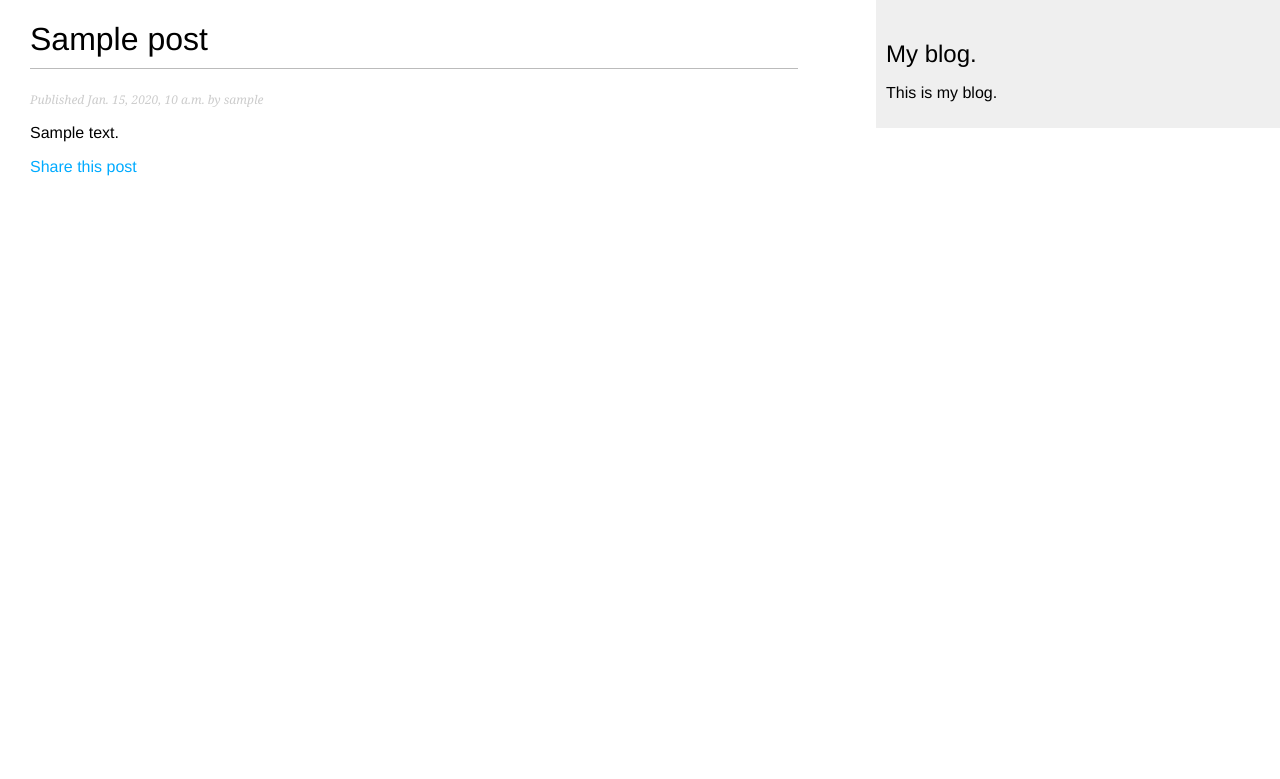
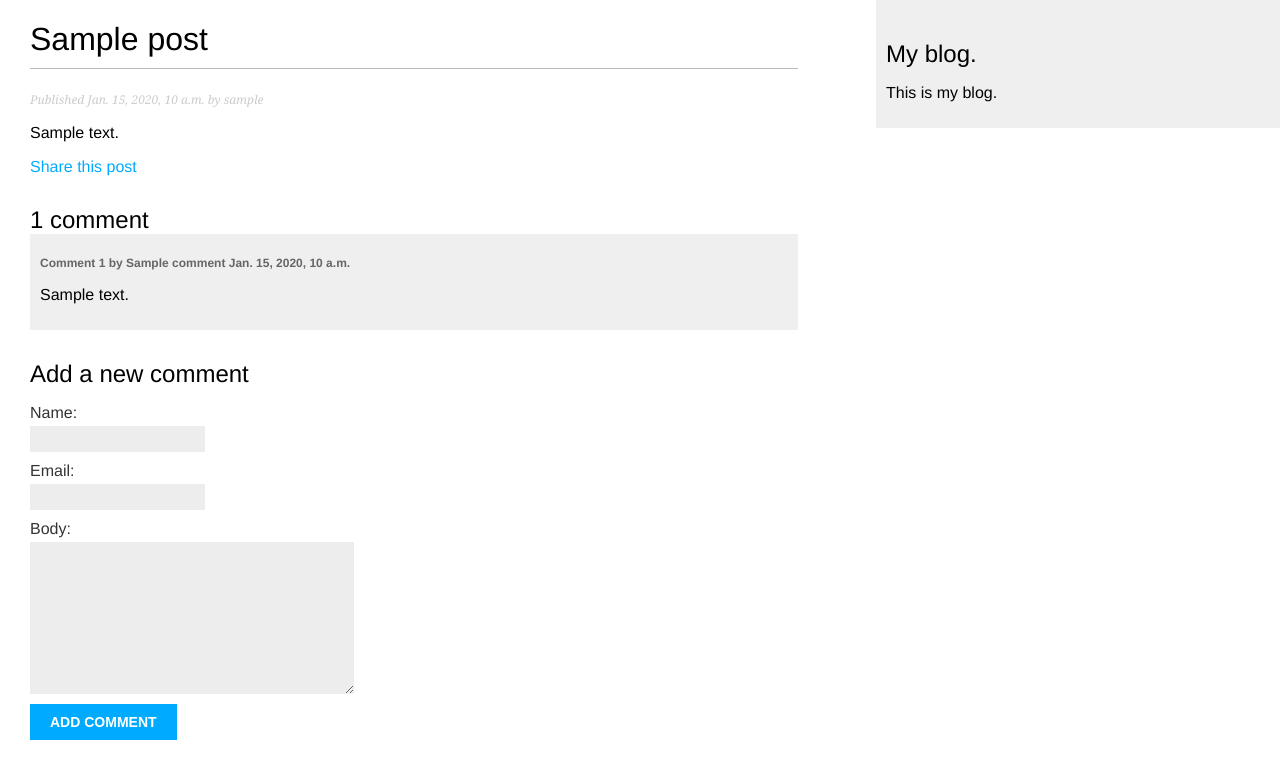
Before and after one commit to GalRavil/dj_pr_01, a Django app: a page that uses blog/templates/blog/post/detail.html in a window 1280 px wide. Shown: the top 779 px of the page. Run offline with Django 3.2, Linux system fonts and the light colour scheme; tables that the repository leaves empty hold one stand-in row (values such as "Sample post").

Commit message:
+ comment system

```diff
--- a/blog/forms.py
+++ b/blog/forms.py
@@ -1,7 +1,16 @@
 from django import forms
+
+from .models import Comment
+
 
 class EmailPostForm(forms.Form):
     name = forms.CharField(max_length=25)
     email = forms.EmailField()
     to = forms.EmailField()
     comments = forms.CharField(required=False, widget=forms.Textarea)
+
+
+class CommentForm(forms.ModelForm):
+    class Meta:
+        model = Comment
+        fields = ('name', 'email', 'body')
--- a/blog/models.py
+++ b/blog/models.py
@@ -41,3 +41,19 @@ class Post(models.Model):
 
     def __str__(self):
         return self.title
+
+
+class Comment(models.Model):
+    post = models.ForeignKey(Post, related_name='comments')
+    name = models.CharField(max_length=80)
+    email = models.EmailField()
+    body = models.TextField()
+    created = models.DateTimeField(auto_now_add=True)
+    updated = models.DateTimeField(auto_now=True)
+    active = models.BooleanField(default=True)
+
+    class Meta:
+        ordering = ('created',)
+
+    def __str__(self):
+        return 'Comment by {} on {}'.format(self.name, self.post)
--- a/blog/templates/blog/post/detail.html
+++ b/blog/templates/blog/post/detail.html
@@ -4,14 +4,36 @@
 
 {% block content %}
     <h1>{{ post.title }}</h1>
-    <p class="date">
-        Published {{ post.publish }} by {{ post.author }}
-    </p>
+    <p class="date">Published {{ post.publish }} by {{ post.author }}</p>
     {{ post.body|linebreaks }}
 
-    <p>
-        <a href="{% url "blog:post_share" post.id %}">
-            Share this post
-        </a>
-    </p>
+    <p><a href="{% url "blog:post_share" post.id %}">Share this post</a></p>
+
+    {% with comments.count as total_comments %}
+        <h2>{{ total_comments }} comment{{ total_comments|pluralize }}</h2>
+    {% endwith %}
+
+    {% for comment in comments %}
+        <div class="comment">
+            <p class="info">
+                Comment {{ forloop.counter }} by {{ comment.name }}
+                {{ comment.created }}
+            </p>
+            {{ comment.body|linebreaks }}
+        </div>
+        {% empty %}
+            <p>There are no comments yet.</p>
+    {% endfor %}
+
+    {% if new_comment %}
+        <h2>Your comment has been added.</h2>
+    {% else %}
+        <h2>Add a new comment</h2>
+        <form action="." method="post">
+            {{ comment_form.as_p }}
+            {% csrf_token %}
+            <p><input type="submit" value="Add comment"/></p>
+        </form>
+    {% endif %}
+
 {% endblock %}
--- a/blog/views.py
+++ b/blog/views.py
@@ -2,8 +2,8 @@ from django.core.mail import send_mail
 from django.shortcuts import render, get_object_or_404
 from django.views.generic import ListView
 
-from .forms import EmailPostForm
-from .models import Post
+from .forms import EmailPostForm, CommentForm
+from .models import Post, Comment
 
 
 class PostListView(ListView):
@@ -19,9 +19,29 @@ def post_detail(request, year, month, day, post):
                              publish__year=year,
                              publish__month=month,
                              publish__day=day)
+
+    # list of active comments for this post
+    comments = post.comments.filter(active=True)
+
+    if request.method == 'POST':
+        # comment was posted
+        comment_form = CommentForm(data=request.POST)
+
+        if comment_form.is_valid():
+            # create comment object but don't save to DB yet
+            new_comment = comment_form.save(commit=False)
+            # assign the current post to the comment
+            new_comment.post = post
+            # save the comment to DB
+            new_comment.save()
+    else:
+        comment_form = CommentForm()
+
     return render(request,
                   'blog/post/detail.html',
-                  {'post': post})
+                  {'post': post,
+                   'comments': comments,
+                   'comment_form': comment_form})
 
 
 def post_share(request, post_id):
```
Also changed, not shown: blog/admin.py (+8 -2 lines).
